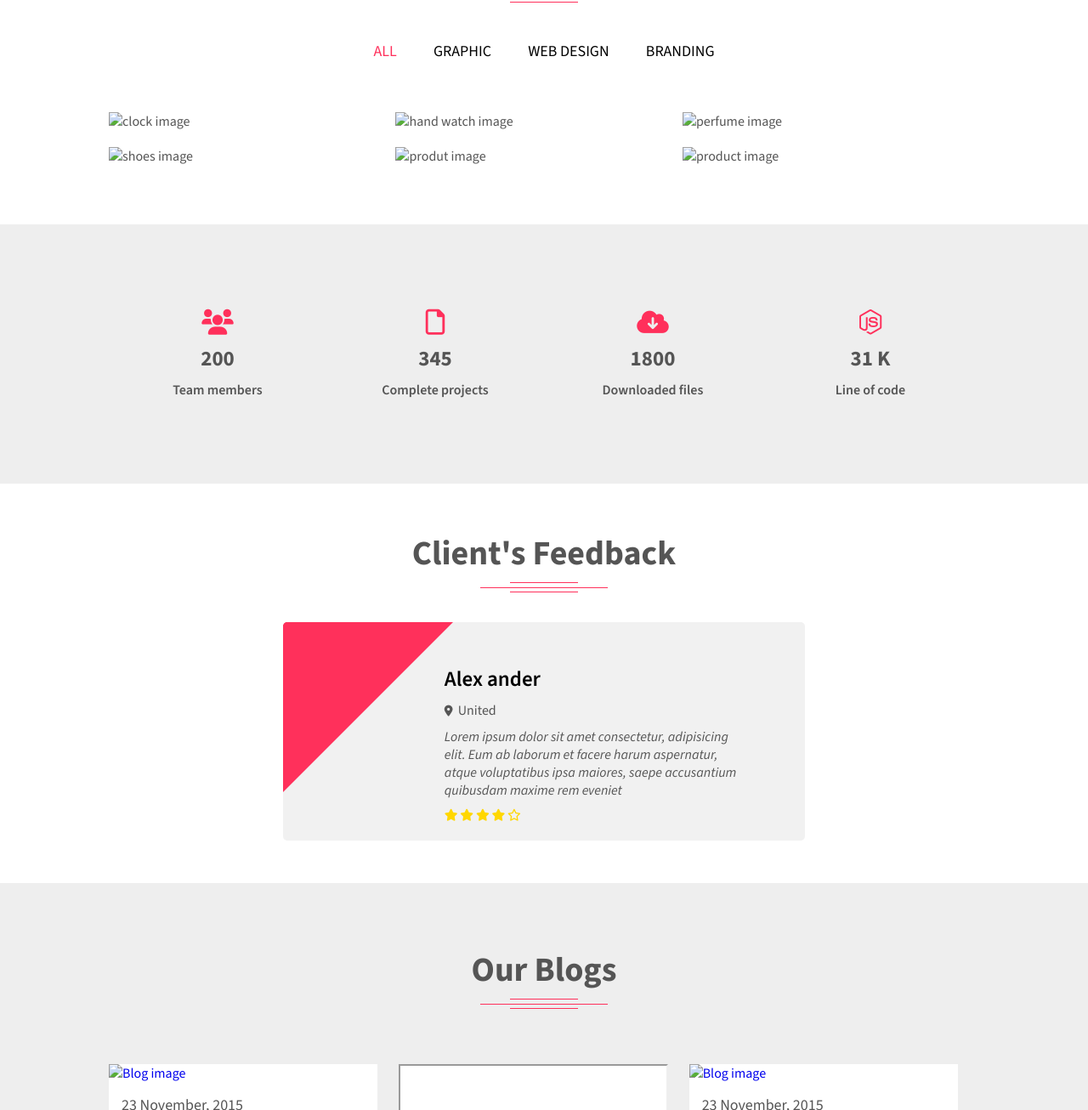
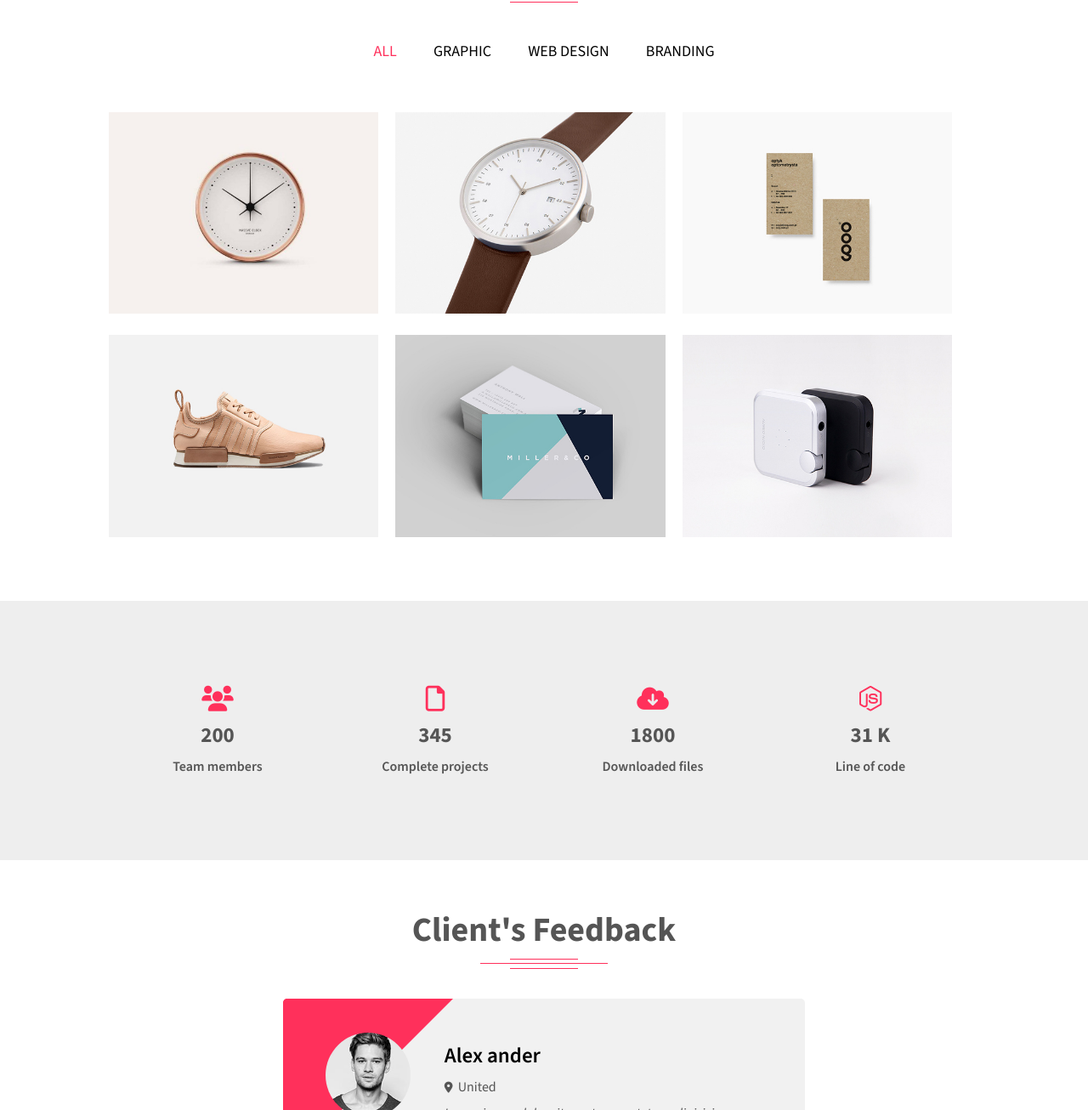
Before and after one commit to route0academy/fokir-ebram, a plain HTML site: page index.html in a window 1280 px wide. Shown: the part 2102-3408 px from the top of the page at 85% size. Drawn offline with nearby package versions, Linux system fonts and the light colour scheme; grey boxes are pictures that could not be loaded; files whose address does not match are found by name.

Commit message:
Update index.html

```diff
--- a/index.html
+++ b/index.html
@@ -69,7 +69,7 @@
         <div class="container custom-padding">
             <div class="frame">
                 <div class="image">
-                    <img src="../Fokir_template/images/work-7.jpg" alt="personal image">
+                    <img src="../images/work-7.jpg" alt="personal image">
 
                     <div class="overlay">
                        <ul class="social">
@@ -228,42 +228,42 @@
         <div class="container">
 
           <div class="product">
-            <img src="../Fokir_template/images/1.jpg" alt="clock image">
+            <img src="../images/1.jpg" alt="clock image">
             <div class="overlay">
                 <i class="fa-regular fa-file-image"></i>
             </div>
           </div>
 
           <div class="product">
-            <img src="../Fokir_template/images/2.jpg" alt="hand watch image">
+            <img src="../images/2.jpg" alt="hand watch image">
             <div class="overlay">
                 <i class="fa-solid fa-link"></i>
             </div>
           </div>
 
           <div class="product">
-            <img src="../Fokir_template/images/3.jpg" alt="perfume image">
+            <img src="../images/3.jpg" alt="perfume image">
             <div class="overlay">
                 <i class="fa-regular fa-file-image"></i>
             </div>
           </div>
 
           <div class="product">
-            <img src="../Fokir_template/images/4.jpg" alt="shoes image">
+            <img src="../images/4.jpg" alt="shoes image">
             <div class="overlay">
                 <i class="fa-regular fa-file-image"></i>
             </div>
           </div>
 
           <div class="product">
-            <img src="../Fokir_template/images/5.jpg" alt="produt image">
+            <img src="../images/5.jpg" alt="produt image">
             <div class="overlay">
                 <i class="fa-solid fa-link"></i>
             </div>
           </div>
 
           <div class="product">
-            <img src="../Fokir_template/images/6.jpg" alt="product image">
+            <img src="../images/6.jpg" alt="product image">
             <div class="overlay">
                 <i class="fa-regular fa-file-image"></i>
             </div>
@@ -312,7 +312,7 @@
             <div class="client">
                <div class="content">
                    <div class="image">
-                    <img src="../Fokir_template/images/3 (1).jpg" alt="">
+                    <img src="../images/3 (1).jpg" alt="">
                    </div>
                     <div class="data">
                         <div class="name">Alex ander</div>
@@ -346,7 +346,7 @@
         <div class="container custom-padding">
             <div class="blog">
                 <a href="#" class="image link">
-                    <img src="../Fokir_template/images/1 (1).jpg" alt="Blog image">
+                    <img src="../images/1 (1).jpg" alt="Blog image">
                 </a>
                 <div class="info">
                     <div class="date">23 November, 2015</div>
@@ -386,7 +386,7 @@
 
             <div class="blog">
                 <a href="#" class="image link">
-                <img src="../Fokir_template/images/3 (2).jpg" alt="Blog image">
+                <img src="../images/3 (2).jpg" alt="Blog image">
                 </a>
                 <div class="info">
                 <div class="date">23 November, 2015</div>
```
